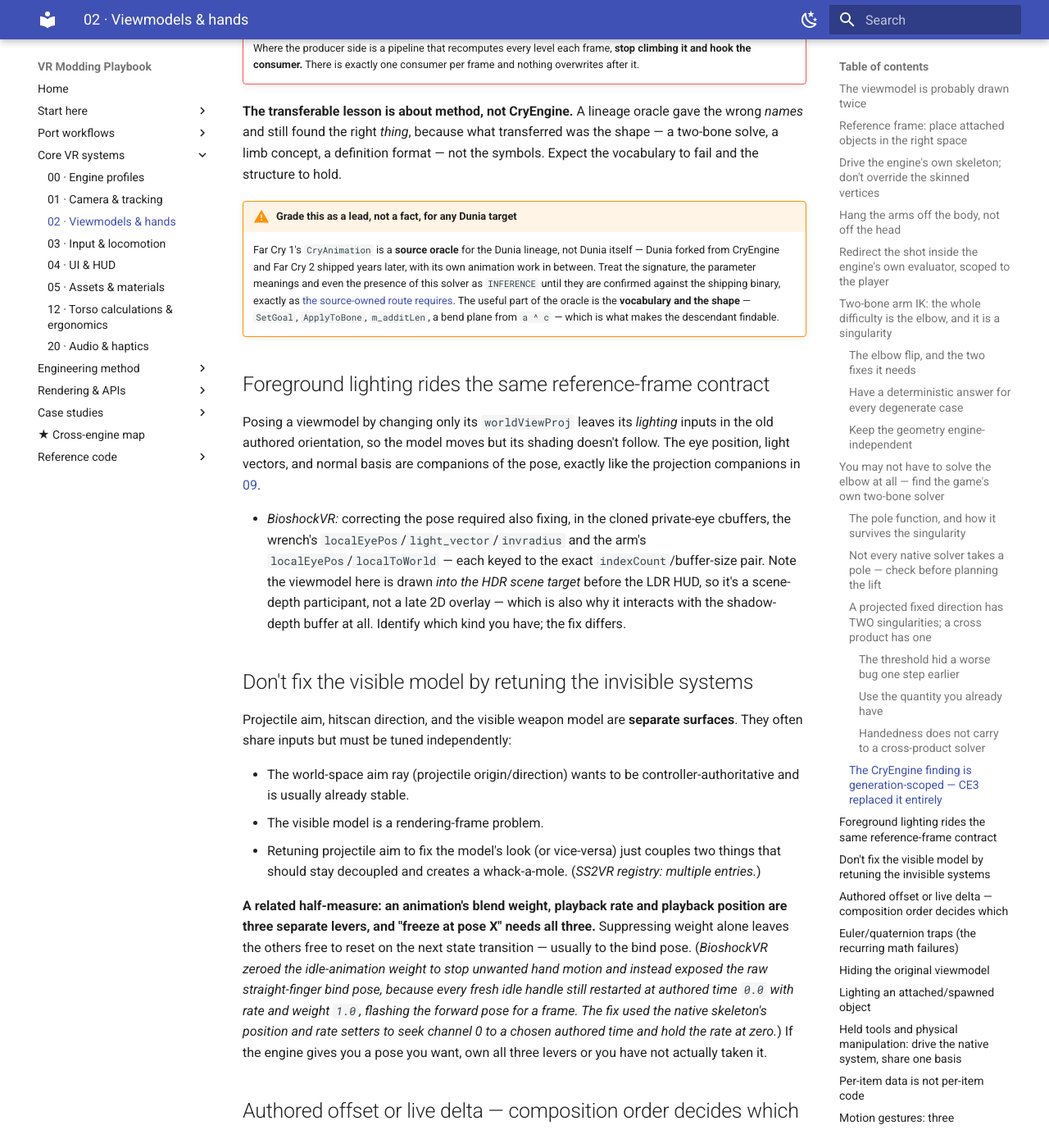
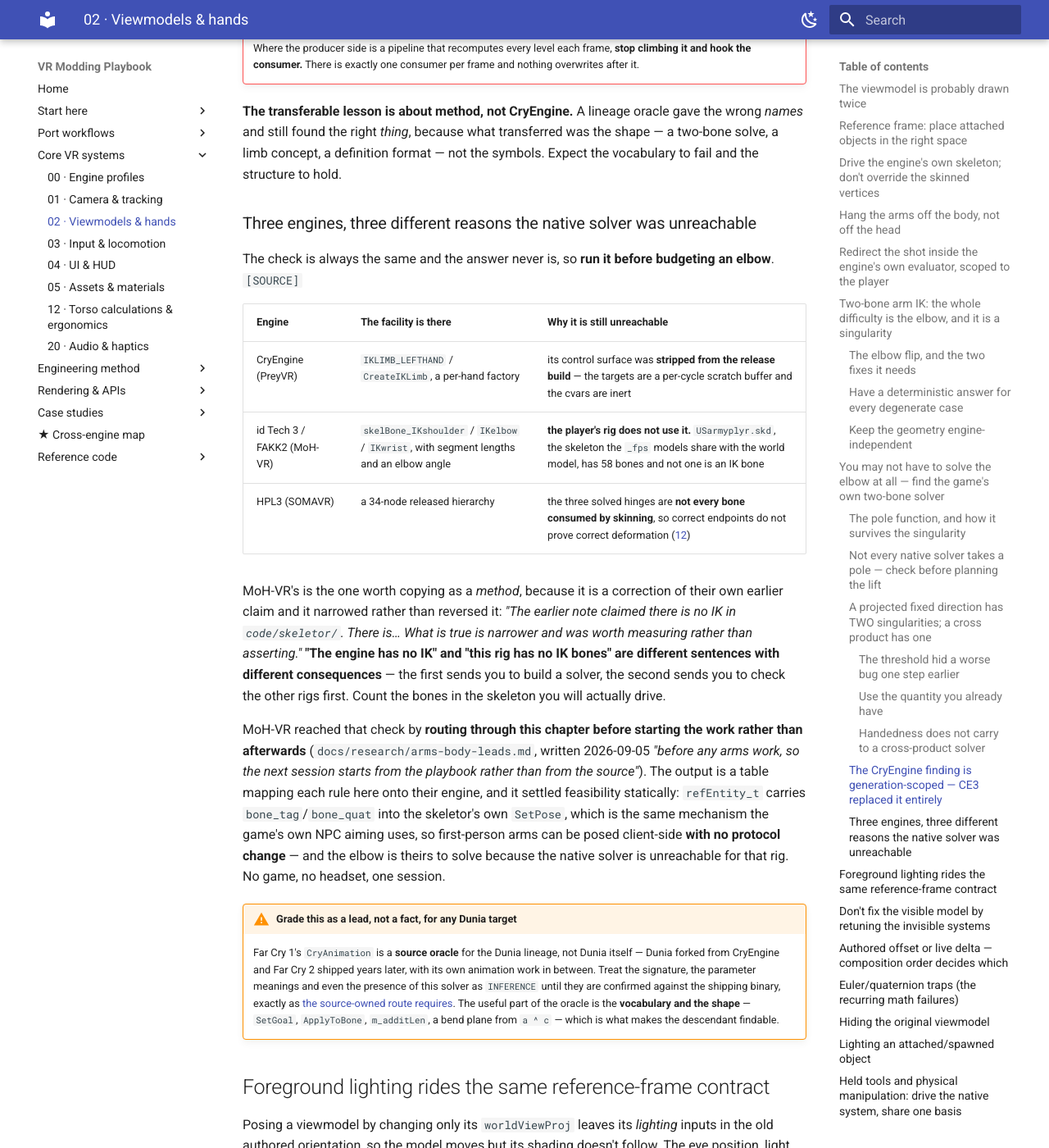
Before and after one commit to phunkaeg/vr-modding-playbook, an MkDocs documentation site: the page built from docs/02-viewmodels-and-hands.md, in a window 1280 px wide and 1400 px high, scrolled down 12218 px. Shown: the whole window at 82% size. Built offline with MkDocs 1.6.1 and Material for MkDocs 9.7.7, drawn with Linux system fonts in a browser that asks for light colours.

Commit message:
Three engines, three reasons the native IK solver was unreachable
MoH-VR routed its arms work through chapter 02 BEFORE starting it, and the
result is worth recording twice: once as a finding, once as evidence the
retrieval layer does what it was built for.

THE FINDING. Their check of "does this engine have IK" corrected their own
earlier claim, and narrowed it rather than reversing it: code/skeletor/ DOES have
skelBone_IKshoulder/IKelbow/IKwrist with segment lengths and an elbow angle. What
is true is smaller - USarmyplyr.skd, the skeleton the _fps models share with the
world model, has 58 bones and not one of them is an IK bone, so the native solver
is unreachable for the PLAYER rig specifically.

"The engine has no IK" and "this rig has no IK bones" are different sentences
with different consequences. The first sends you to build a solver; the second
sends you to check the other rigs first. Count the bones in the skeleton you will
actually drive.

That makes three engines this week, each unreachable for a different reason, and
the table is now in ch02 beside the CryEngine correction another agent filed on
2026-09-05: CryEngine's facility exists and its control surface was stripped from
the release build; id Tech 3's exists and the player rig does not use it; HPL3's
hierarchy is larger than the hinges being solved, so correct endpoints do not
prove correct deformation. Same check, three answers - run it before budgeting an
elbow.

THE EVIDENCE. arms-body-leads.md was written before any arms work "so the next
session starts from the playbook rather than from the source", and it is a table
mapping each rule in ch02 and ch12 onto their engine, including the Skyrim and
Fallout distillation harvested two days earlier. It settled feasibility
statically: refEntity_t carries bone_tag/bone_quat into the skeletor's own
SetPose, the same mechanism the game's own NPC aiming uses, so first-person arms
can be posed client-side with NO protocol change - and the elbow is theirs
because the native solver is unreachable for that rig. No game, no headset, one
session.

Also wires MoH-VR and SoF-VR into the graph pipeline - they were absent from
update-fleet-docs.ps1 and reconcile_fleet.py entirely, which is why the fleet
graph covered eight of ten. A refresh and reconciliation is running.

All 9 checks pass.

Co-Authored-By: Claude Opus 5 <noreply@anthropic.com>

```diff
--- a/docs/02-viewmodels-and-hands.md
+++ b/docs/02-viewmodels-and-hands.md
@@ -528,6 +528,31 @@ factory entry point**.
 **The transferable lesson is about method, not CryEngine.** A lineage oracle gave the wrong *names* and
 still found the right *thing*, because what transferred was the shape — a two-bone solve, a limb concept,
 a definition format — not the symbols. Expect the vocabulary to fail and the structure to hold.
+
+### Three engines, three different reasons the native solver was unreachable
+
+The check is always the same and the answer never is, so **run it before budgeting an elbow**. `[SOURCE]`
+
+| Engine | The facility is there | Why it is still unreachable |
+|---|---|---|
+| CryEngine (PreyVR) | `IKLIMB_LEFTHAND` / `CreateIKLimb`, a per-hand factory | its control surface was **stripped from the release build** — the targets are a per-cycle scratch buffer and the cvars are inert |
+| id Tech 3 / FAKK2 (MoH-VR) | `skelBone_IKshoulder` / `IKelbow` / `IKwrist`, with segment lengths and an elbow angle | **the player's rig does not use it.** `USarmyplyr.skd`, the skeleton the `_fps` models share with the world model, has 58 bones and not one is an IK bone |
+| HPL3 (SOMAVR) | a 34-node released hierarchy | the three solved hinges are **not every bone consumed by skinning**, so correct endpoints do not prove correct deformation ([12](12-torso-calculations-and-ergonomics.md#endpoint-is-not-the-mesh)) |
+
+MoH-VR's is the one worth copying as a *method*, because it is a correction of their own earlier claim
+and it narrowed rather than reversed it: *"The earlier note claimed there is no IK in `code/skeletor/`.
+There is… What is true is narrower and was worth measuring rather than asserting."* **"The engine has no
+IK" and "this rig has no IK bones" are different sentences with different consequences** — the first
+sends you to build a solver, the second sends you to check the other rigs first. Count the bones in the
+skeleton you will actually drive.
+
+MoH-VR reached that check by **routing through this chapter before starting the work rather than
+afterwards** (`docs/research/arms-body-leads.md`, written 2026-09-05 *"before any arms work, so the next
+session starts from the playbook rather than from the source"*). The output is a table mapping each rule
+here onto their engine, and it settled feasibility statically: `refEntity_t` carries `bone_tag`/`bone_quat`
+into the skeletor's own `SetPose`, which is the same mechanism the game's own NPC aiming uses, so
+first-person arms can be posed client-side **with no protocol change** — and the elbow is theirs to solve
+because the native solver is unreachable for that rig. No game, no headset, one session.
 
 !!! warning "Grade this as a lead, not a fact, for any Dunia target"
 
```
Also changed, not shown: docs/coverage.md (+4 -4 lines), 2 other files.
